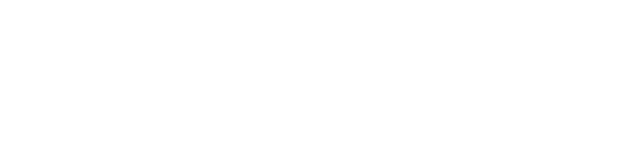
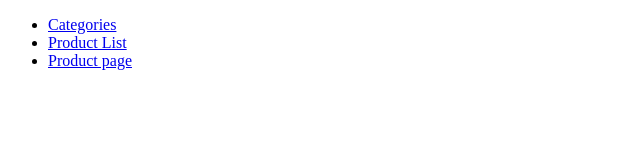
Before and after one commit to Zagoman/website-static, a plain HTML site: page index.html in a window 1280 px wide. Shown: the whole page, without its empty margins (0-640 px from the left). Drawn offline with Linux system fonts and the light colour scheme.

Commit message:
Basic index page

```diff
--- a/index.html
+++ b/index.html
@@ -4,7 +4,19 @@
     <meta charset="UTF-8" />
     <meta http-equiv="X-UA-Compatible" content="IE=edge" />
     <meta name="viewport" content="width=device-width, initial-scale=1.0" />
-    <title>Document</title>
+    <title>Static Website</title>
   </head>
-  <body></body>
+  <body>
+    <header>
+      <nav>
+        <ul>
+          <li><a href="categories.html">Categories</a></li>
+          <li><a href="product-list.html">Product List</a></li>
+          <li><a href="product.html">Product page</a></li>
+        </ul>
+      </nav>
+    </header>
+    <main></main>
+    <footer></footer>
+  </body>
 </html>
```
